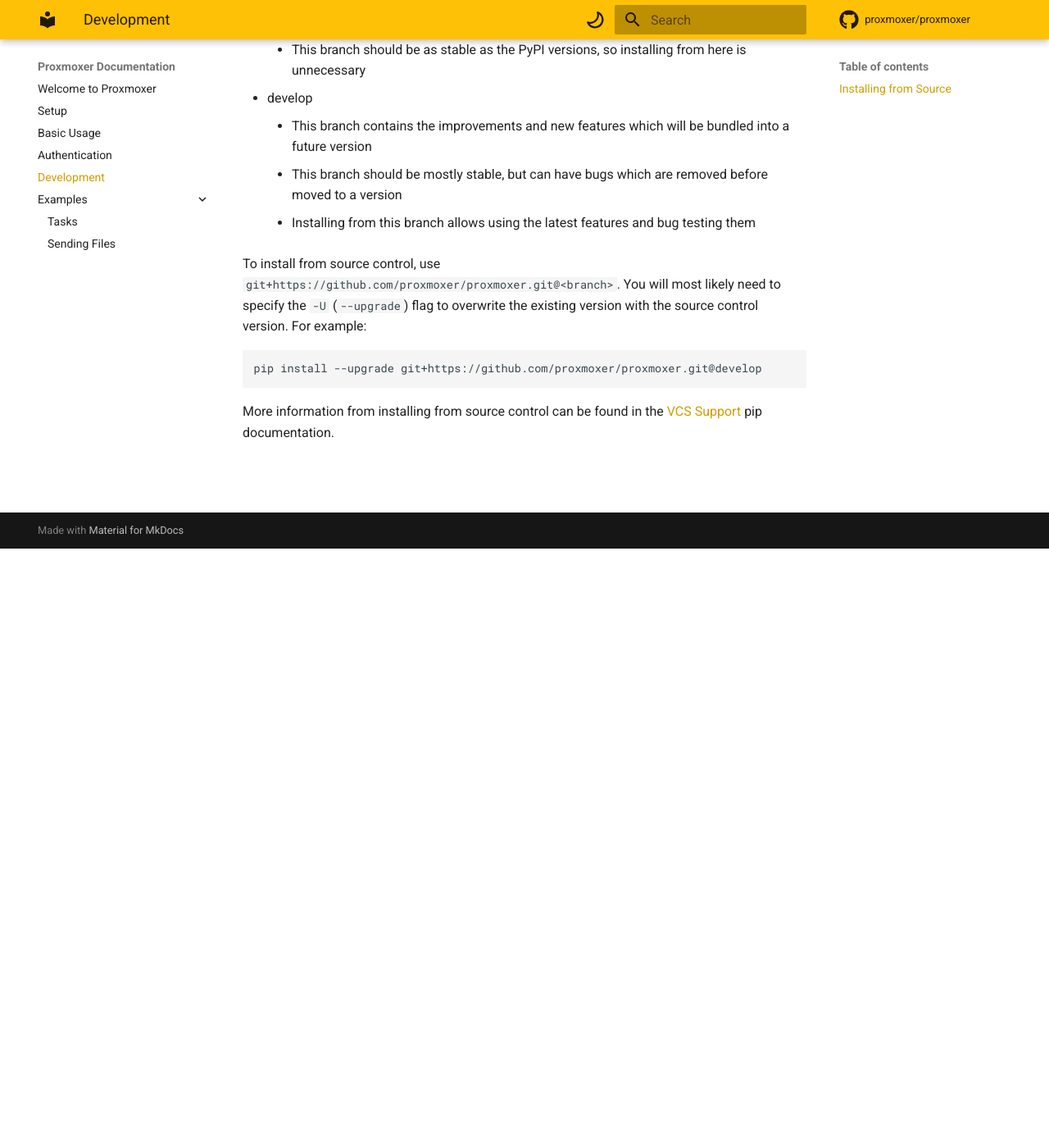
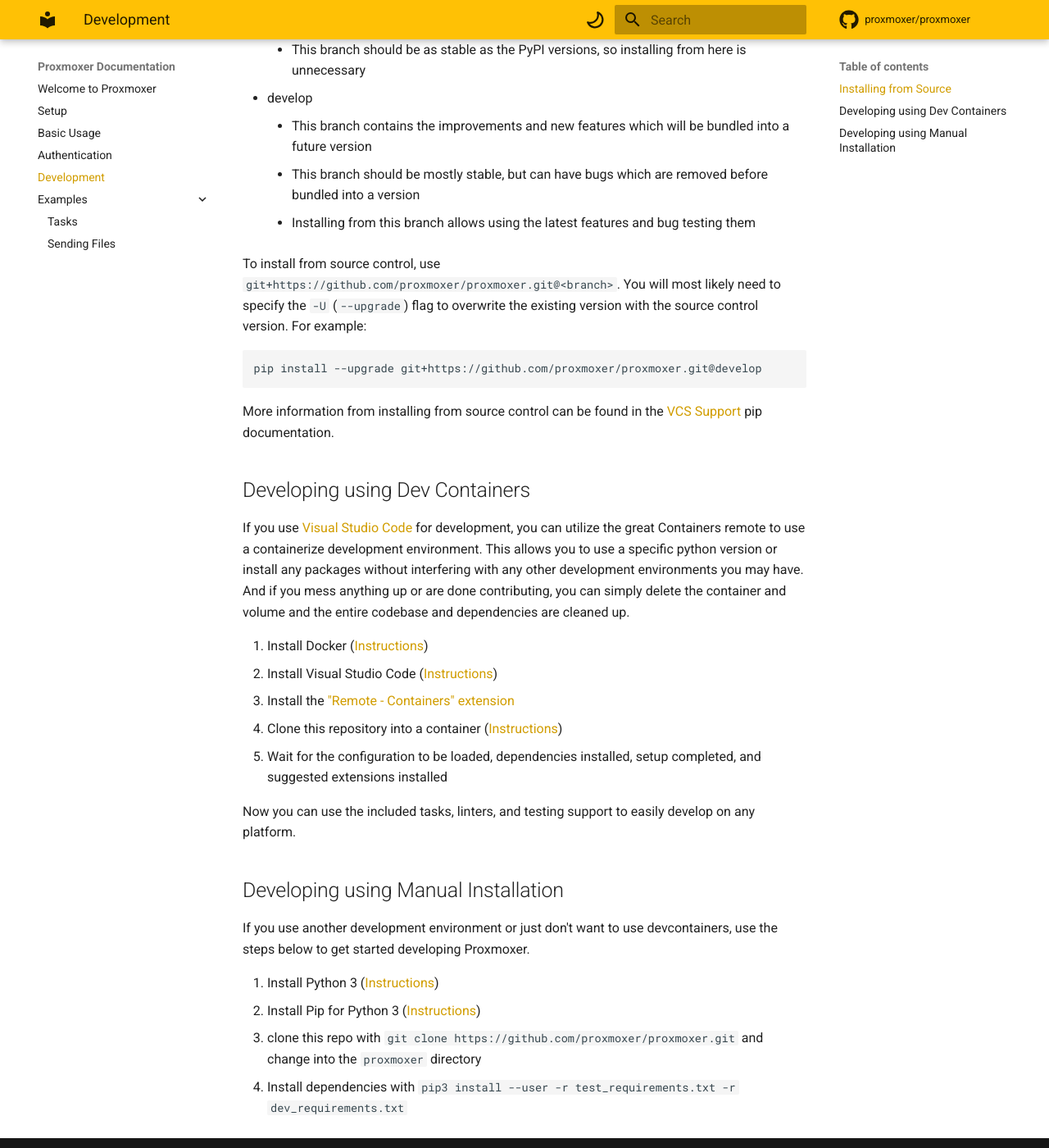
Before and after one commit to proxmoxer/docs, an MkDocs documentation site: the page built from docs/development.md, in a window 1280 px wide and 1400 px high, scrolled down 731 px. Shown: the whole window at 82% size. Built offline with MkDocs 1.6.1 and Material for MkDocs 9.7.7, drawn with Linux system fonts in a browser that asks for light colours; nearby versions of some CDN libraries; comment, search, counter and statistics services are not loaded; the version menu is left out.

Commit message:
Add development setup instructions

````diff
--- a/docs/development.md
+++ b/docs/development.md
@@ -18,11 +18,11 @@
 There are two main branches to install from:
 
 * master
-  * This branch is what the PyPI version are built from
+  * This branch is what the PyPI versions are built from
   * This branch should be as stable as the PyPI versions, so installing from here is unnecessary
 * develop
   * This branch contains the improvements and new features which will be bundled into a future version
-  * This branch should be mostly stable, but can have bugs which are removed before moved to a version
+  * This branch should be mostly stable, but can have bugs which are removed before bundled into a version
   * Installing from this branch allows using the latest features and bug testing them
 
 To install from source control, use `git+https://github.com/proxmoxer/proxmoxer.git@<branch>`. You will most likely need to specify the `-U` (`--upgrade`) flag to overwrite the existing version with
@@ -34,3 +34,24 @@
 ```
 
 More information from installing from source control can be found in the [VCS Support](https://pip.pypa.io/en/stable/topics/vcs-support/) pip documentation.
+
+## Developing using Dev Containers
+
+If you use [Visual Studio Code]() for development, you can utilize the great Containers remote to use a containerize development environment. This allows you to use a specific python version or install any packages without interfering with any other development environments you may have. And if you mess anything up or are done contributing, you can simply delete the container and volume and the entire codebase and dependencies are cleaned up.
+
+1. Install Docker ([Instructions](https://www.docker.com/get-started))
+2. Install Visual Studio Code ([Instructions](https://code.visualstudio.com/download))
+3. Install the ["Remote - Containers" extension](https://marketplace.visualstudio.com/items?itemName=ms-vscode-remote.remote-containers)
+4. Clone this repository into a container ([Instructions](https://code.visualstudio.com/docs/remote/containers#_quick-start-open-a-git-repository-or-github-pr-in-an-isolated-container-volume))
+5. Wait for the configuration to be loaded, dependencies installed, setup completed, and suggested extensions installed
+
+Now you can use the included tasks, linters, and testing support to easily develop on any platform.
+
+## Developing using Manual Installation
+
+If you use another development environment or just don't want to use devcontainers, use the steps below to get started developing Proxmoxer.
+
+1. Install Python 3 ([Instructions](https://realpython.com/installing-python/))
+2. Install Pip for Python 3 ([Instructions](https://pip.pypa.io/en/stable/installing/))
+3. clone this repo with `git clone https://github.com/proxmoxer/proxmoxer.git` and change into the `proxmoxer` directory
+4. Install dependencies with `pip3 install --user -r test_requirements.txt -r dev_requirements.txt`
````
Also changed, not shown: docs/basic_usage.md (+1 -1 lines).
